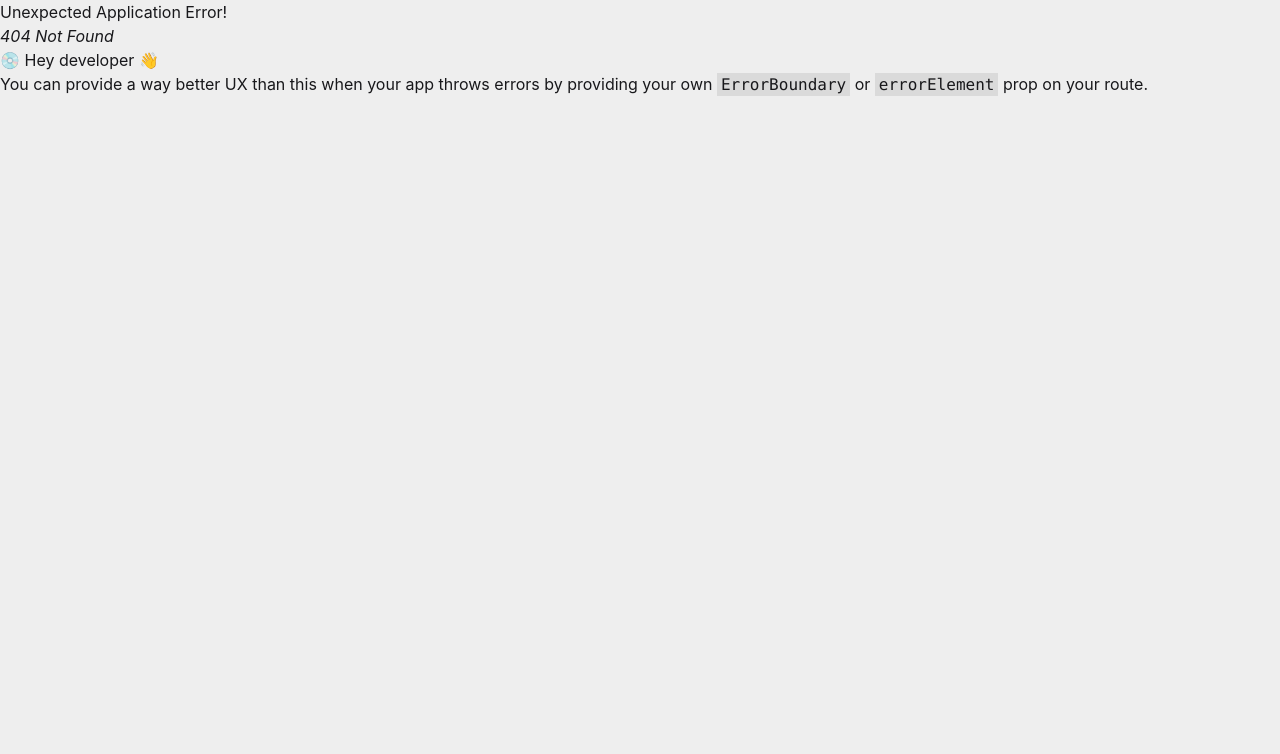
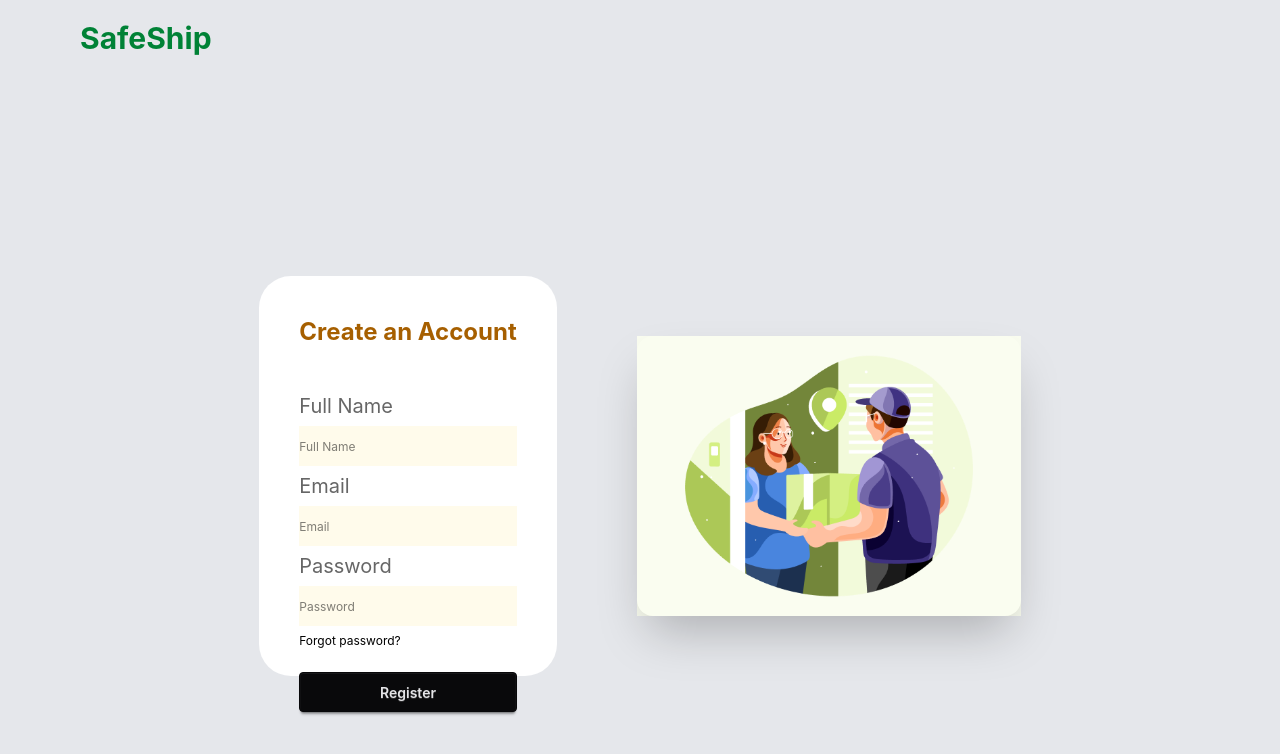
Before and after one commit to EmonMridha/Parcel-Appp, a React (Vite) app: page /register in a window 1280 px wide. Before the commit this address had no page. Shown: the top 754 px of the page. Built offline with nearby package versions, Linux system fonts and the light colour scheme.

Commit message:
added login and register page

```diff
--- a/package.json
+++ b/package.json
@@ -15,6 +15,7 @@
     "flowbite": "^4.0.1",
     "react": "^19.2.0",
     "react-dom": "^19.2.0",
+    "react-hook-form": "^7.69.0",
     "react-responsive-carousel": "^3.2.23",
     "react-router": "^7.11.0",
     "tailwindcss": "^4.1.18"
--- /dev/null
+++ b/src/layouts/AuthLayout/AuthLayout.jsx
@@ -0,0 +1,23 @@
+import React from 'react';
+import { Link, Outlet } from 'react-router';
+
+const AuthLayout = () => {
+    return (
+        <div className="bg-gray-200">
+            <Link><p className='text-green-700 ml-20 py-5 font-bold text-3xl'>SafeShip</p></Link>
+            <div className="hero-content mx-auto h-screen w-screen gap-10 md:gap-20  flex-col lg:flex-row-reverse">
+                <div className='bg-[#FAFDF0]'>
+                    <img
+                        src="public/assets/authImage.png"
+                        className="max-w-sm rounded-lg shadow-2xl"
+                    />
+                </div>
+                <div className='bg-white rounded-4xl'>
+                    <Outlet />
+                </div>
+            </div>
+        </div>
+    );
+};
+
+export default AuthLayout;
--- /dev/null
+++ b/src/pages/Authentication/Login/Login.jsx
@@ -0,0 +1,34 @@
+import React from 'react';
+import { useForm } from 'react-hook-form';
+
+const Login = () => {
+
+    const { register, handleSubmit, formState: { errors } } = useForm();
+    const onSubmit = (data) => console.log(data);
+
+    return (
+        <div className='text-black h-100 p-10'>
+            <h1 className='text-center text-2xl mb-10 text-yellow-700 font-bold'>Login</h1>
+            <form onSubmit={handleSubmit(onSubmit)}>
+                <fieldset className="fieldset">
+
+                    <label className="label text-xl">Email</label>
+                    <input className='h-10 bg-amber-50' type="email" placeholder="Email" {...register('email', { required: true })} />
+                    {errors.email?.type === 'required' && <p className='text-red-700'>Email is required</p>}
+
+
+                    <label className="label text-xl">Password</label>
+                    <input className='h-10 bg-amber-50' type="password" placeholder="Password" {...register('password', { required: true, minLength: 6 })} />
+                    {errors.password?.type === 'required' && <p className='text-red-700'>Password is required</p>}
+
+                    {errors.password?.type === 'minLength' && <p className='text-red-700'>Password is not long enough</p>}
+
+                    <div><a className="link link-hover">Forgot password?</a></div>
+                    <button className="btn btn-neutral mt-4">Login</button>
+                </fieldset>
+            </form>
+        </div>
+    );
+};
+
+export default Login;
--- /dev/null
+++ b/src/pages/Authentication/Register/Register.jsx
@@ -0,0 +1,38 @@
+import React from 'react';
+import { useForm } from 'react-hook-form';
+
+const Register = () => {
+    const { register, handleSubmit, formState: { errors } } = useForm();
+    const onSubmit = (data) => console.log(data);
+    return (
+        <div>
+            <div className='text-black h-100 p-10'>
+                <h1 className='text-center text-2xl mb-10 text-yellow-700 font-bold'>Create an Account</h1>
+                <form onSubmit={handleSubmit(onSubmit)}>
+                    <fieldset className="fieldset">
+
+                        <label className="label text-xl">Full Name</label>
+                        <input placeholder='Full Name' className='h-10 bg-amber-50' type="text"  {...register('name', { required: true })} />
+                        {errors.name?.type === 'required' && <p className='text-red-700'>Name is required</p>}
+
+                        <label className="label text-xl">Email</label>
+                        <input className='h-10 bg-amber-50' type="email" placeholder="Email" {...register('email', { required: true })} />
+                        {errors.email?.type === 'required' && <p className='text-red-700'>Email is required</p>}
+
+
+                        <label className="label text-xl">Password</label>
+                        <input className='h-10 bg-amber-50' type="password" placeholder="Password" {...register('password', { required: true, minLength: 6 })} />
+                        {errors.password?.type === 'required' && <p className='text-red-700'>Password is required</p>}
+
+                        {errors.password?.type === 'minLength' && <p className='text-red-700'>Password is not long enough</p>}
+
+                        <div><a className="link link-hover">Forgot password?</a></div>
+                        <button className="btn btn-neutral mt-4">Register</button>
+                    </fieldset>
+                </form>
+            </div>
+        </div>
+    );
+};
+
+export default Register;
--- a/src/pages/shared/footer/Footer.jsx
+++ b/src/pages/shared/footer/Footer.jsx
@@ -2,8 +2,8 @@ import React from 'react';
 
 const Footer = () => {
     return (
-        <div className='px-20'>
-            <footer className="bg-slate-900 text-white text-center py-8 space-y-4">
+        <div className='px-20 my-5 '>
+            <footer className="bg-slate-900 rounded-4xl text-white text-center py-8 space-y-4">
 
                 {/* Company Name */}
                 <div className="text-3xl font-bold">
--- a/src/pages/shared/navbar/Navbar.jsx
+++ b/src/pages/shared/navbar/Navbar.jsx
@@ -1,10 +1,11 @@
 import React, { useState } from "react";
+import { Link } from "react-router";
 
 const Navbar = () => {
     const [open, setOpen] = useState(false);
 
     return (
-        <nav className="bg-white text-black px-6 py-4 relative">
+        <nav className="bg-white text-black px-6 my-5 mx-10 rounded-2xl py-4 relative">
             <div className="flex items-center justify-between">
 
                 {/* Left */}
@@ -17,9 +18,11 @@ const Navbar = () => {
                         ☰
                     </button>
 
-                    <div className="text-3xl font-bold">
+                    <Link to='/'>
+                        <div className="text-3xl text-green-600 font-bold">
                             SafeShip
                         </div>
+                    </Link>
                 </div>
 
                 {/* Center - Desktop */}
@@ -33,12 +36,16 @@ const Navbar = () => {
 
                 {/* Right - Desktop */}
                 <div className="hidden md:flex gap-4">
+                    <Link to='/login' >
                         <button className="border border-black px-4 py-1 rounded hover:bg-gray hover:text-black">
                             Sign In
                         </button>
+                    </Link>
+                    <Link to='/register'>
                         <button className="bg-sky-400 text-black px-4 py-1 rounded hover:bg-sky-300">
                             Register
                         </button>
+                    </Link>
                 </div>
             </div>
 
--- a/src/router/router.jsx
+++ b/src/router/router.jsx
@@ -2,6 +2,9 @@ import { createBrowserRouter } from "react-router";
 import RootLayuot from "../layouts/RootLayuot";
 import { Component } from "react";
 import Home from "../pages/Home/Home/Home";
+import AuthLayout from "../layouts/AuthLayout/AuthLayout";
+import Login from "../pages/Authentication/Login/Login";
+import Register from "../pages/Authentication/Register/Register";
 
 export const router = createBrowserRouter([
     {
@@ -14,4 +17,18 @@ export const router = createBrowserRouter([
             }
         ]
     },
+    {
+        path:'/',
+        Component:AuthLayout,
+        children:[
+            {
+                path:'login',
+                Component:Login
+            },
+            {
+                path:'register',
+                Component:Register
+            }
+        ]
+    }
 ]);
```
Also changed, not shown: 1 other file (tests, documents, lock files or other folders). Lines whose indentation alone changed are shown as unchanged.
